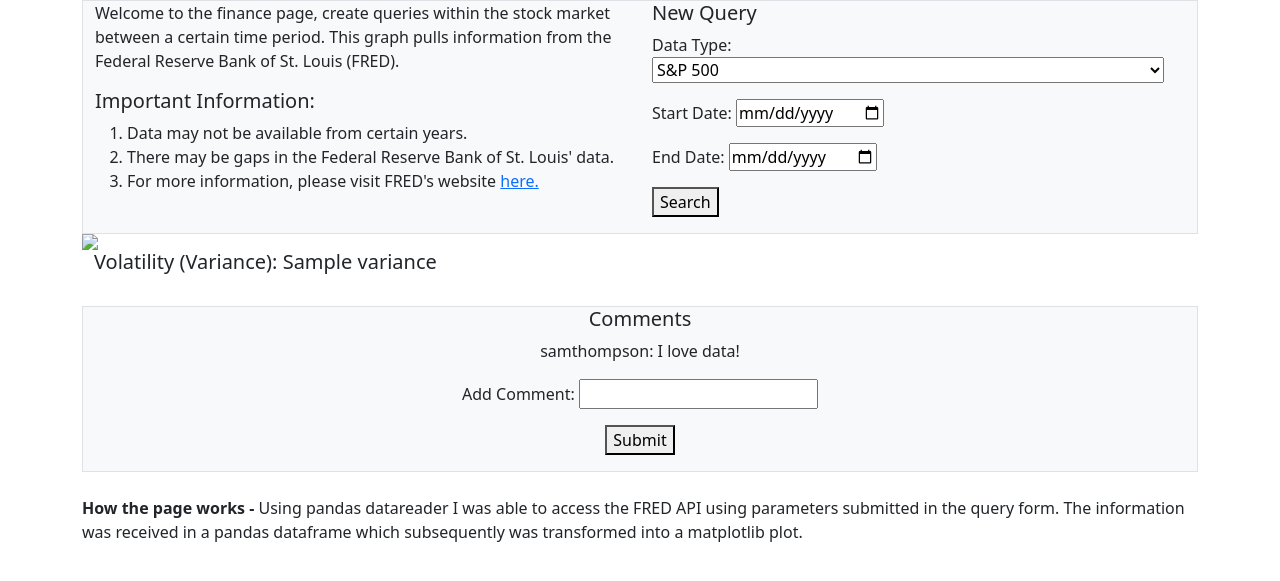
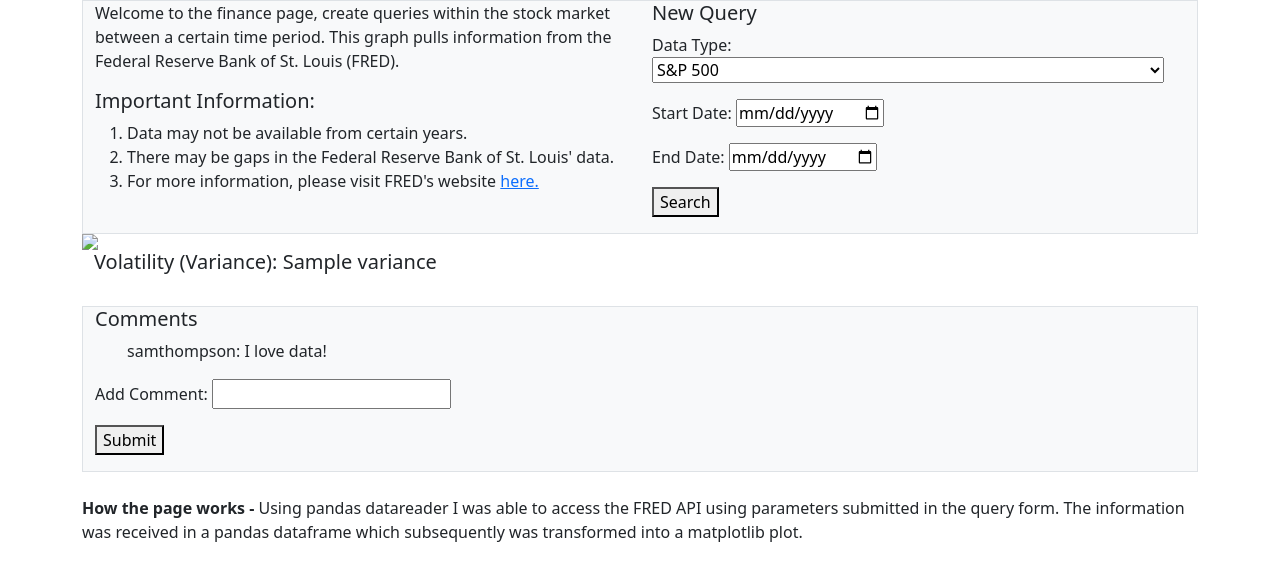
Before and after one commit to sthompson232/Django-Unrestrained, a Django app: template django_app/templates/django_app/finance.html in a window 1280 px wide. Shown: the part 186-767 px from the top of the page. Run offline with Django 3.2, Linux system fonts and the light colour scheme; data comes from the database, SQL or seed files in the repository; both versions use the stored data as it was after the commit; the template is opened without the code that fills it: values that come from a table or form of the project are taken from there, most other values are stand-ins (such as "Sample title", 1, 10 or a date in 2020).

Commit message:
final touches on finance page

```diff
--- a/django_app/templates/django_app/finance.html
+++ b/django_app/templates/django_app/finance.html
@@ -41,12 +41,14 @@
     </div>
 </div>
 <br>
-<div class="container bg-light text-center border">
+<div class="container bg-light border">
     <!-- VIEW COMMENTS -->
     <h5>Comments</h5>
+    <ul>
         {% for comment in comments %}
-        <p>{{comment}}</p>
+        <li style="list-style-type: none;">{{comment}}</li>
         {% endfor %}
+    </ul>
 
     <!-- ADD COMMENT -->
     <form method="post">
```
Also changed, not shown: db.sqlite3.
